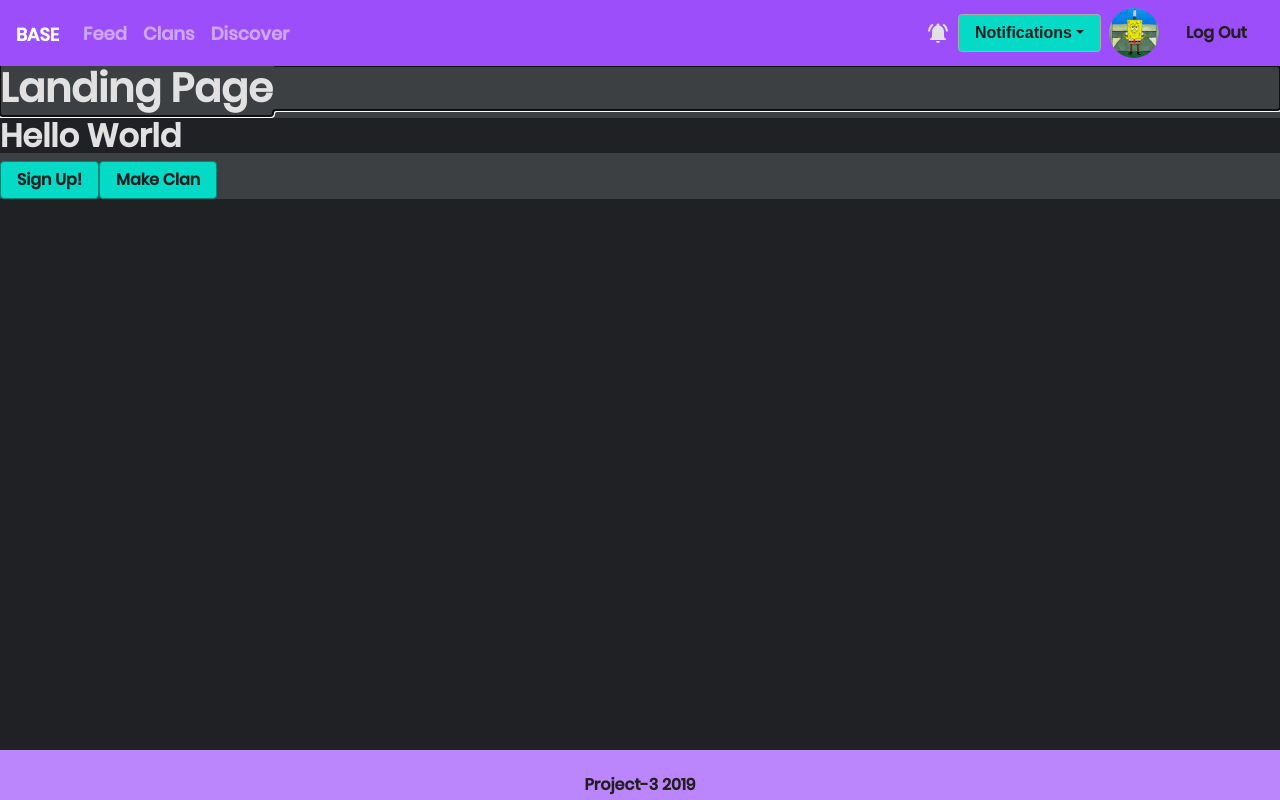
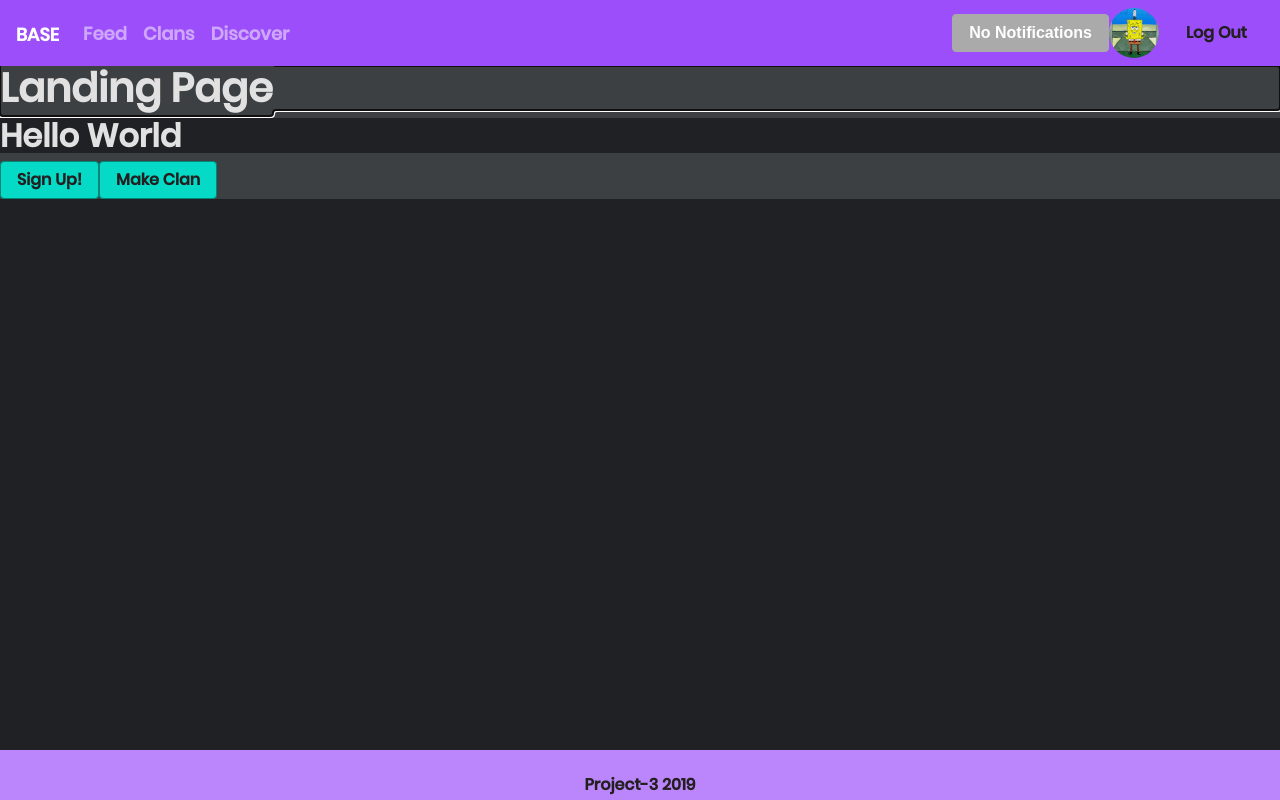
Before and after one commit to JohnCdev/TheGrid, a React (Create React App) app in the folder client/: page / in a window 1280 px wide. Built offline with nearby package versions, Linux system fonts and the light colour scheme; sample sign-in values are in the browser's storage; the HTML template or start-up script is replaced by a standard one; a web font is replaced by a local one.

Commit message:
nav notifications button changes if you have no notifications.

```diff
--- a/client/src/components/Nav/Nav.js
+++ b/client/src/components/Nav/Nav.js
@@ -13,8 +13,13 @@ const Nav = () => {
   const [notifications, setNotifications] = useState([]);
 
   useEffect(() => {
+    console.log('nav use effect is running')
+    console.log(isAuthenticated)
     if (isAuthenticated) {
+      console.log(API.getNotifications)
       API.getNotifications(userData.userName).then(response => {
+        console.log(response.data)
+        console.log(response)
         setNotifications(response.data.unReadNotifications)
       });
     }
--- a/client/src/components/Notifications/Notifications.js
+++ b/client/src/components/Notifications/Notifications.js
@@ -1,13 +1,20 @@
-import React, { useState } from "react";
+import React from "react";
 import Notification from "../Notification/Notification";
 import "./notifications.css";
 
 const Notifications = props => {
-  const [hasNotify, setHasNotify] = useState(true);
+    console.log(props.notifications)
 
-  return (
+      const noNotifications = (
+      <>
+        <button className="btn btn-secondary" type="button">
+          No Notifications
+        </button>
+      </>
+      )
+   const haveNotifications = (
     <>
-      {hasNotify && <i className="material-icons mr-2">notifications_active</i>}
+      <i className="material-icons mr-2">notifications_active</i>
       <div className="dropdown mr-2">
         <button
           className="btn btn-secondary dropdown-toggle"
@@ -38,7 +45,9 @@ const Notifications = props => {
         </div>
       </div>
     </>
-  );
+    )
+    let notificationsButton = props.notifications.length === 0 ? noNotifications : haveNotifications
+    return notificationsButton
 };
 
 export default Notifications;
```
Also changed, not shown: 1 other file (tests, documents, lock files or other folders).
